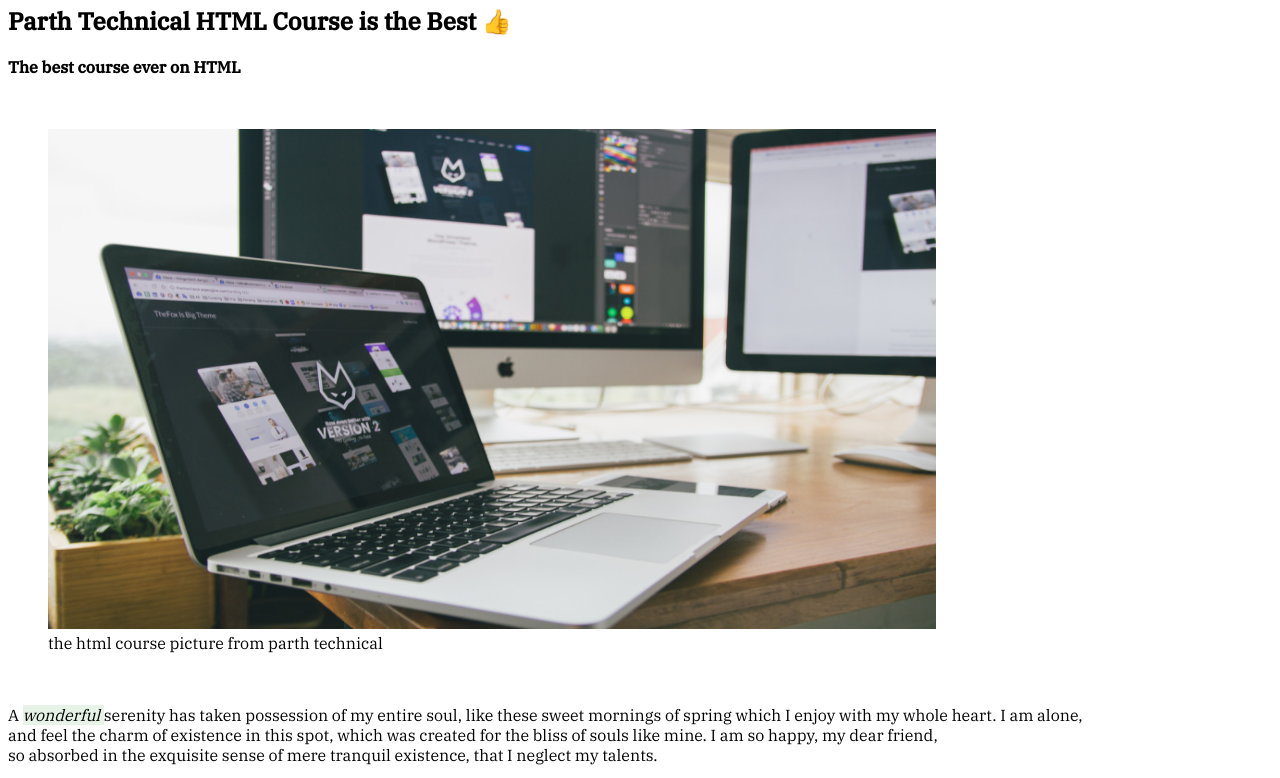
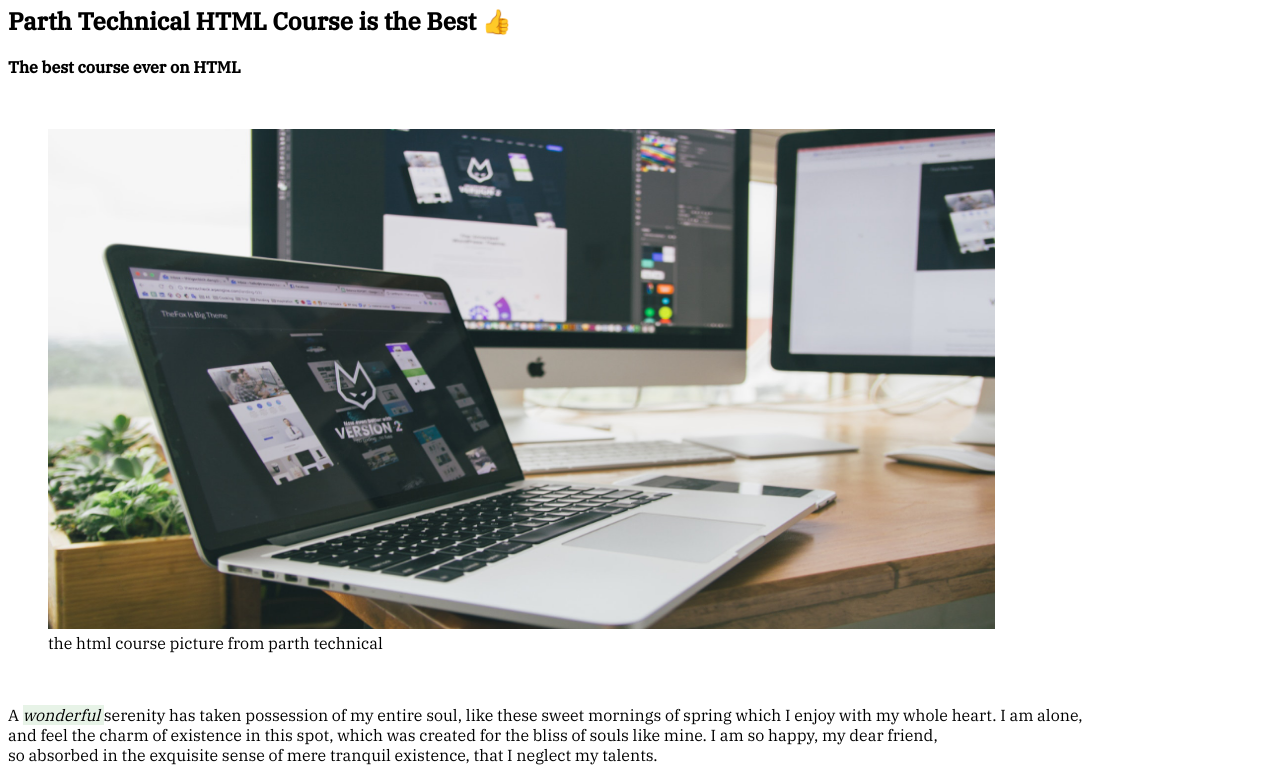
Before and after one commit to Parth-Baldaniya/HTML, a plain HTML site: page index.html in a window 1280 px wide. Shown: the part 440-1218 px from the top of the page. Drawn offline with Linux system fonts and the light colour scheme.

Commit message:
index.html

```diff
--- a/index.html
+++ b/index.html
@@ -59,7 +59,7 @@
         <img
           src="images/com.jpg"
           alt="HTML Course Poster"
-          width="75%"
+          width="80%"
           height="500"
         />
         <figcaption>the html course picture from parth technical</figcaption>
```
